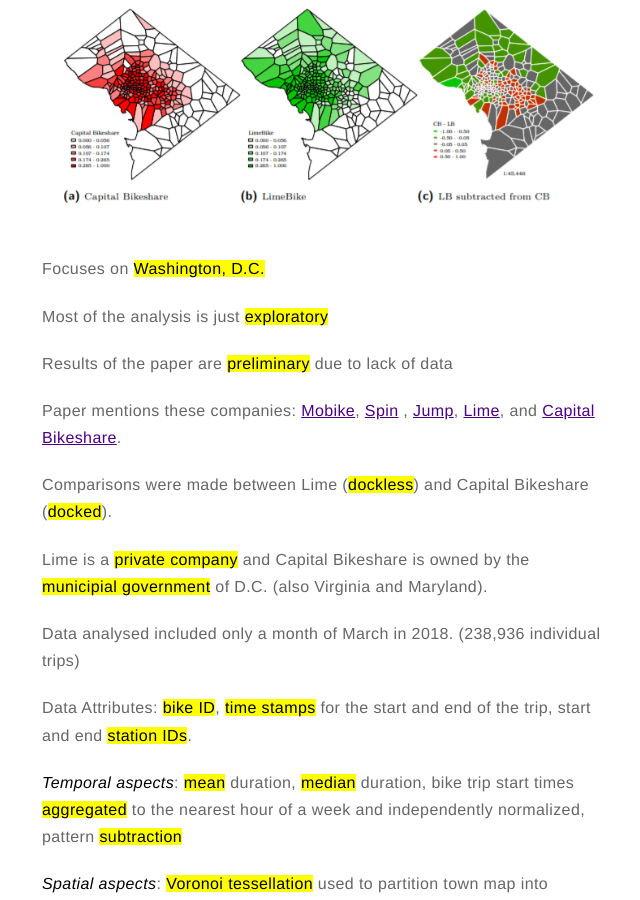
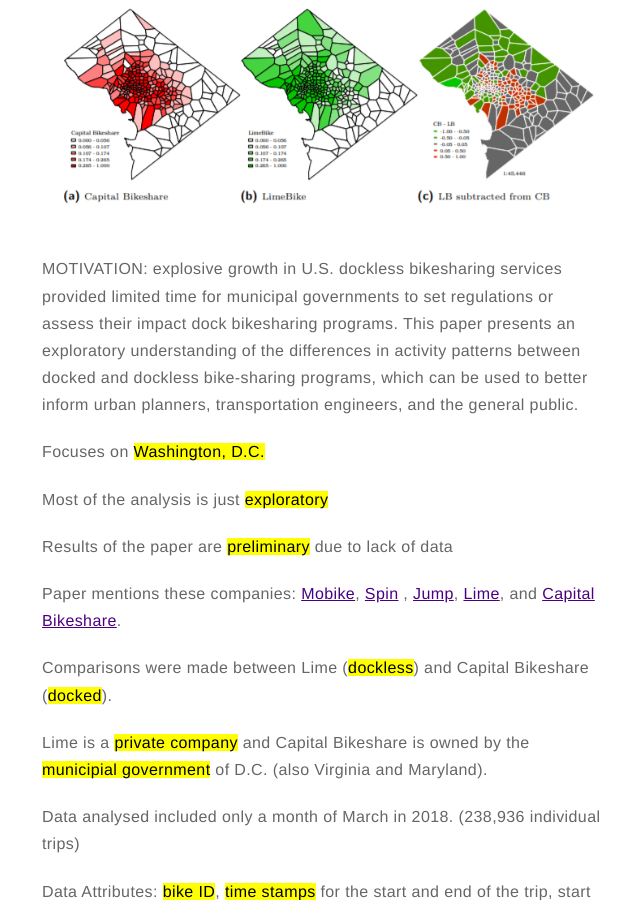
Before and after one commit to dljubenk/dljubenk.github.io, a Jekyll site: the page built from _posts/2019-02-06-literature-study.markdown, in a window 1280 px wide and 900 px high, scrolled down 1685 px. Shown: the whole window, without its empty margins (318-958 px from the left). Built offline with Jekyll 4.4.1, drawn with Linux system fonts in a browser that asks for light colours; emoji names are drawn with the system emoji font; comment, search, counter and statistics services are not loaded.

Commit message:
Update 2019-02-06-literature-study.markdown

```diff
--- a/_posts/2019-02-06-literature-study.markdown
+++ b/_posts/2019-02-06-literature-study.markdown
@@ -50,6 +50,10 @@ In total, 142 papers in the domain of smart cities transportation had been colle
 [LINK](https://grantmckenzie.com/academics/Dockless2018.pdf)
 
 ![Markdown Image][1]
+
+MOTIVATION: explosive growth in U.S. dockless bikesharing services provided limited time for municipal governments to set regulations or assess their impact dock bikesharing programs. This paper presents an exploratory understanding of the differences in activity
+patterns between docked and dockless bike-sharing programs, which can be used to better inform urban planners, transportation engineers,
+and the general public.
 
 Focuses on <mark>Washington, D.C.</mark>
 
```
